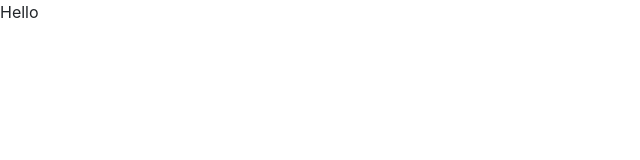
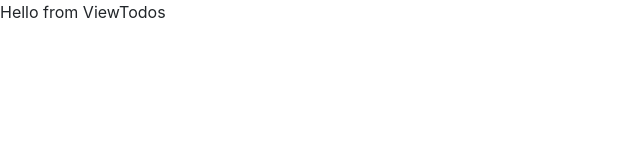
Before and after one commit to victormindrila/todo-app, a React (Create React App) app in the folder view/: page /todos in a window 1280 px wide. Shown: the top 160 px of the page, without its empty margins (0-640 px from the left). Built offline with nearby package versions, Linux system fonts and the light colour scheme.

Commit message:
adds routes

```diff
--- a/view/src/App.js
+++ b/view/src/App.js
@@ -1,9 +1,26 @@
 import React from 'react';
-import logo from './logo.svg';
+import { Switch, Route } from 'react-router-dom';
 import './App.css';
 
+//pages
+import Home from './pages/Home/Home';
+import Signin from './pages/Signin/Signin';
+import Signup from './pages/Signup/Signup';
+import ViewTodos from './pages/ViewTodos/ViewTodos';
+import AddTodo from './pages/AddTodo/AddTodo';
+
 function App() {
-	return <div className='App'>Hello</div>;
+	return (
+		<div className='App'>
+			<Switch>
+				<Route exact path='/' component={Home} />
+				<Route exact path='/signin' component={Signin} />
+				<Route exact path='/signup' component={Signup} />
+				<Route exact path='/todos' component={ViewTodos} />
+				<Route exact path='/todos/add' component={AddTodo} />
+			</Switch>
+		</div>
+	);
 }
 
 export default App;
--- a/view/src/index.js
+++ b/view/src/index.js
@@ -3,13 +3,14 @@ import ReactDOM from 'react-dom';
 import './index.css';
 import App from './App';
 import * as serviceWorker from './serviceWorker';
+import { BrowserRouter as Router } from 'react-router-dom';
 
 import 'bootstrap/dist/css/bootstrap.css';
 
 ReactDOM.render(
-	<React.StrictMode>
+	<Router>
 		<App />
-	</React.StrictMode>,
+	</Router>,
 	document.getElementById('root')
 );
 
--- /dev/null
+++ b/view/src/pages/AddTodo/AddTodo.jsx
@@ -0,0 +1,7 @@
+import React from 'react';
+
+function AddTodo() {
+	return <div>Hello from AddTodo</div>;
+}
+
+export default AddTodo;
--- /dev/null
+++ b/view/src/pages/Home/Home.jsx
@@ -0,0 +1,7 @@
+import React from 'react';
+
+function Home() {
+	return <div>Hello from home</div>;
+}
+
+export default Home;
--- /dev/null
+++ b/view/src/pages/Signin/Signin.jsx
@@ -0,0 +1,7 @@
+import React from 'react';
+
+function Signin() {
+	return <div>Hello from Signin</div>;
+}
+
+export default Signin;
--- /dev/null
+++ b/view/src/pages/Signup/Signup.jsx
@@ -0,0 +1,7 @@
+import React from 'react';
+
+function Signup() {
+	return <div>Hello from signup</div>;
+}
+
+export default Signup;
--- /dev/null
+++ b/view/src/pages/ViewTodos/ViewTodos.jsx
@@ -0,0 +1,7 @@
+import React from 'react';
+
+function ViewTodos() {
+	return <div>Hello from ViewTodos</div>;
+}
+
+export default ViewTodos;
```
